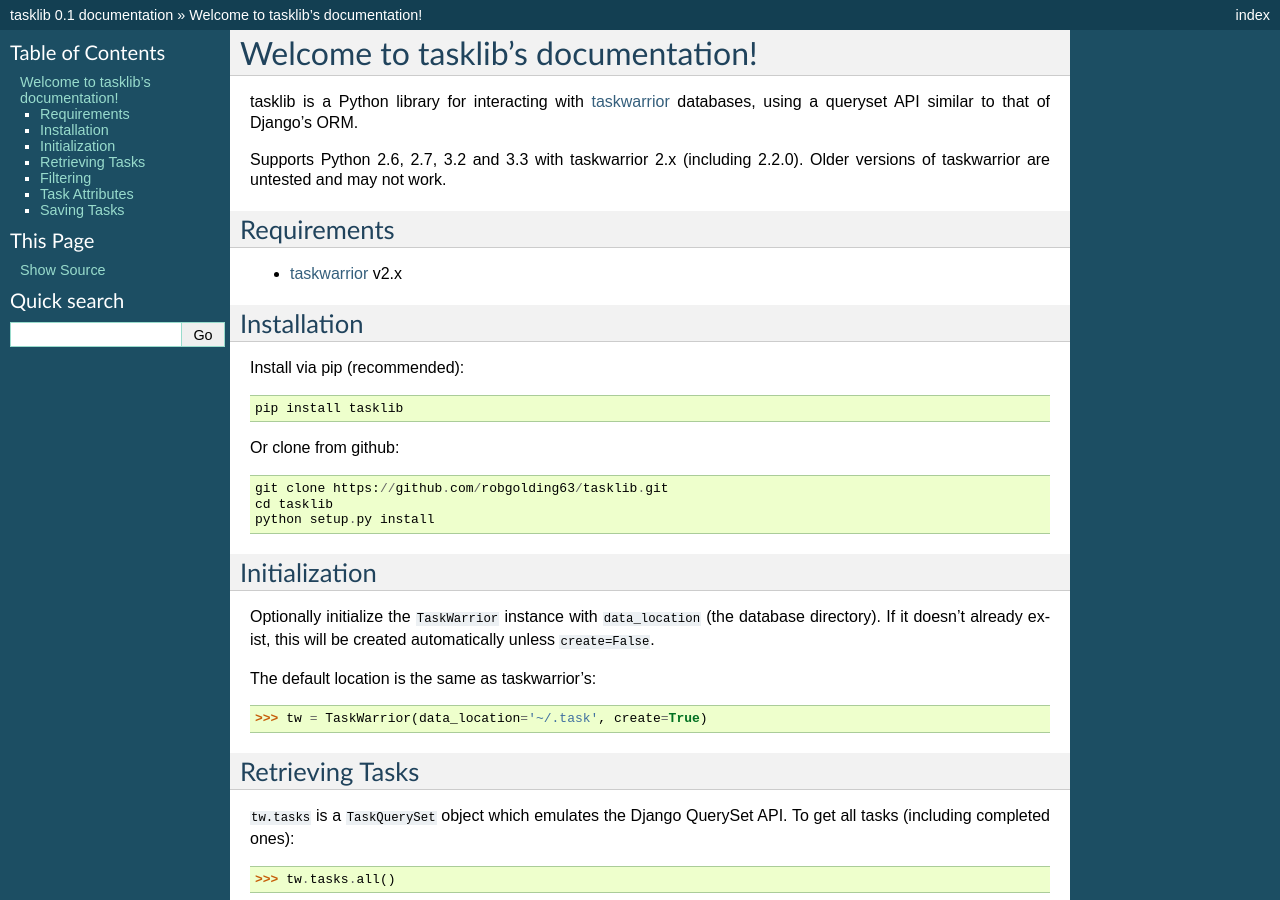
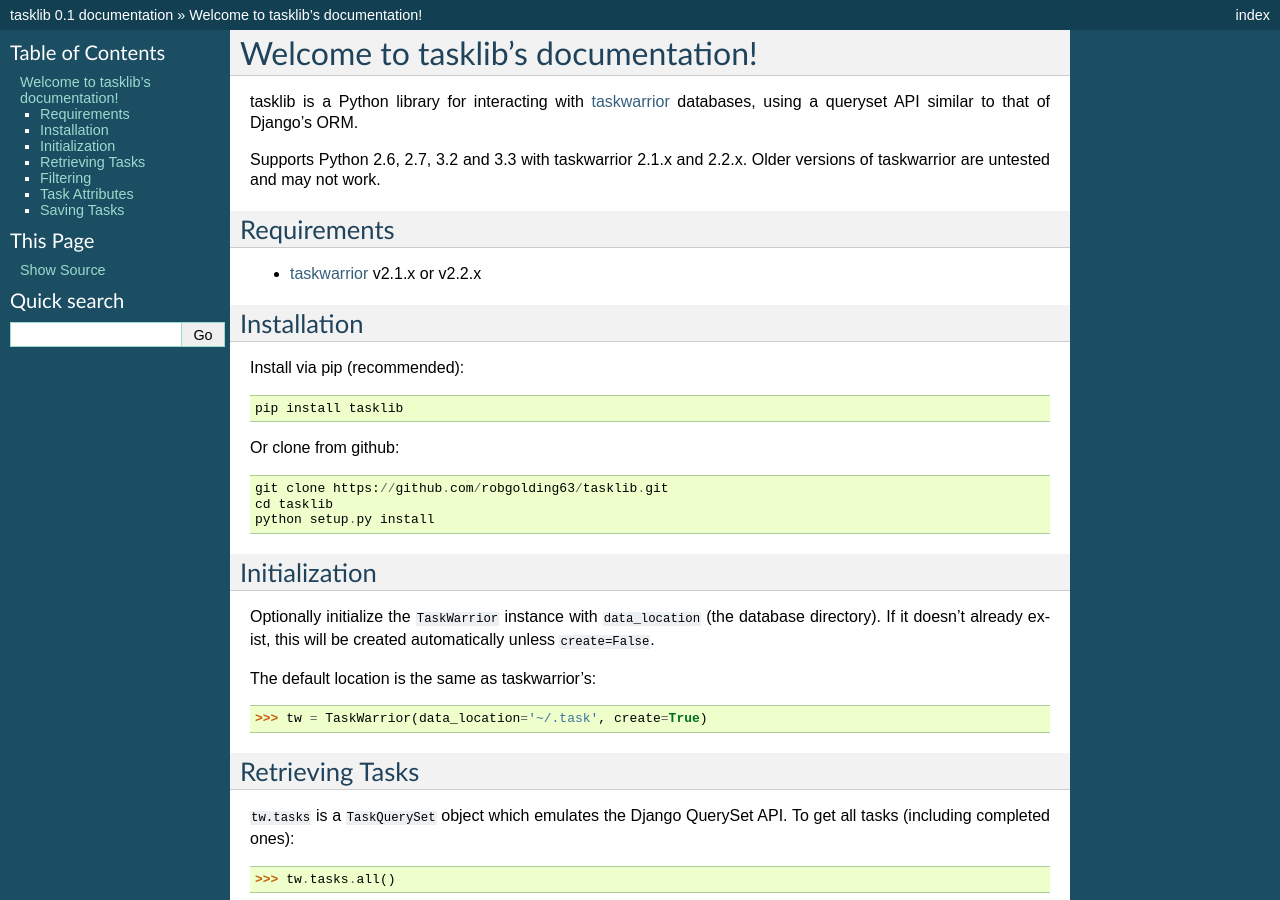
Before and after one commit to GothenburgBitFactory/tasklib, a Sphinx documentation site: the page built from docs/index.rst, in a window 1280 px wide and 900 px high. Built offline with Sphinx 7.4.7, drawn with Linux system fonts in a browser that asks for light colours.

Commit message:
Ugh. Just test taskwarrior 2.1.x and 2.2.x

```diff
--- a/README.rst
+++ b/README.rst
@@ -7,13 +7,13 @@
 tasklib is a Python library for interacting with taskwarrior_ databases, using
 a queryset API similar to that of Django's ORM.
 
-Supports Python 2.6, 2.7, 3.2 and 3.3 with taskwarrior 2.x (including 2.2.0).
+Supports Python 2.6, 2.7, 3.2 and 3.3 with taskwarrior 2.1.x and 2.2.x.
 Older versions of taskwarrior are untested and may not work.
 
 Requirements
 ------------
 
-* taskwarrior_ v2.x
+* taskwarrior_ v2.1.x or v2.2.x
 
 Installation
 ------------
--- a/docs/index.rst
+++ b/docs/index.rst
@@ -4,13 +4,13 @@
 tasklib is a Python library for interacting with taskwarrior_ databases, using
 a queryset API similar to that of Django's ORM.
 
-Supports Python 2.6, 2.7, 3.2 and 3.3 with taskwarrior 2.x (including 2.2.0).
+Supports Python 2.6, 2.7, 3.2 and 3.3 with taskwarrior 2.1.x and 2.2.x.
 Older versions of taskwarrior are untested and may not work.
 
 Requirements
 ------------
 
-* taskwarrior_ v2.x
+* taskwarrior_ v2.1.x or v2.2.x
 
 Installation
 ------------
```
Also changed, not shown: .travis.yml.
